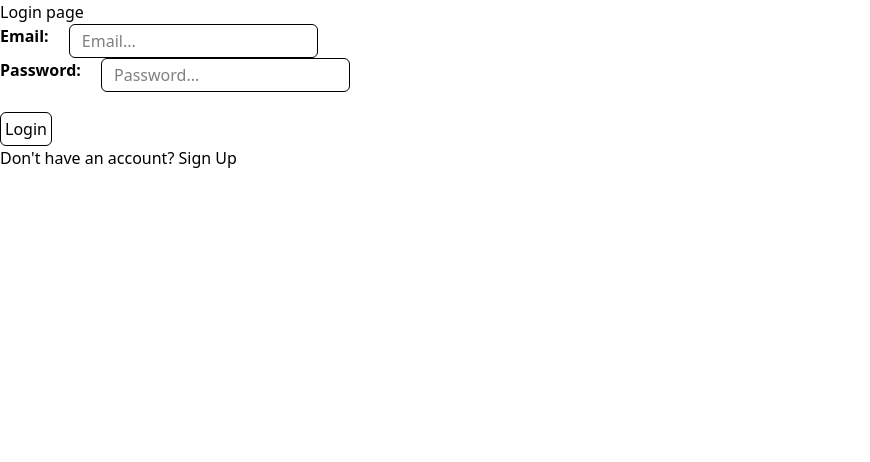
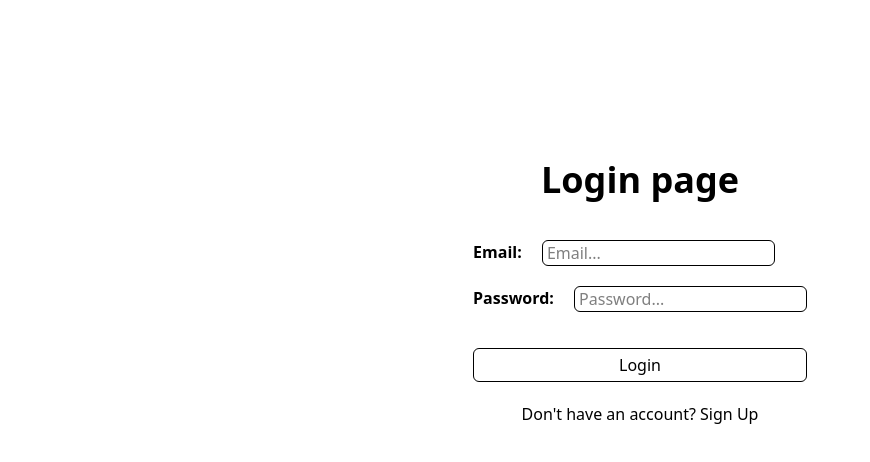
Before and after one commit to shaquillekiragu/journeyon-frontend, a React (Vite) app: page /login in a window 1280 px wide. Shown: the top 462 px of the page, without its empty margins (0-870 px from the left). Built offline with nearby package versions, Linux system fonts and the light colour scheme.

Commit message:
Restructure and style login page to match signup page for consistency

```diff
--- a/src/pages/LoginPage.tsx
+++ b/src/pages/LoginPage.tsx
@@ -1,19 +1,30 @@
 import React, { useState } from "react";
-import { Link } from "react-router-dom";
+import { useNavigate, Link } from "react-router-dom";
+
+interface IAccount {
+  id: number;
+  email: string;
+  password: string;
+}
 
 export default function LoginPage(): React.ReactElement {
+  const navigate = useNavigate();
+
   const [email, setEmail] = useState("");
   const [password, setPassword] = useState("");
+  const [showError, setShowError] = useState(false);
 
   const handleLogin = (e: React.FormEvent): void => {
     e.preventDefault();
     console.log("Logging in with...", email, password);
+    navigate("/home");
   };
 
   return (
-    <div>
-      <h1>Login page</h1>
-      <form onSubmit={handleLogin}>
+    <main className="flex flex-col justify-center items-center gap-5 mt-[20vh]">
+      <h1 className="text-4xl text-center font-semibold mb-5">Login page</h1>
+
+      <form onSubmit={handleLogin} className="flex flex-col gap-5">
         <div className="flex gap-5">
           <label htmlFor="email" className="font-semibold">
             Email:
@@ -25,7 +36,7 @@ export default function LoginPage(): React.ReactElement {
             placeholder=" Email..."
             value={email}
             onChange={(e) => setEmail(e.target.value)}
-            className="border rounded-md px-2 py-1"
+            className="border rounded-md"
             required
           />
         </div>
@@ -41,20 +52,32 @@ export default function LoginPage(): React.ReactElement {
             placeholder=" Password..."
             value={password}
             onChange={(e) => setPassword(e.target.value)}
-            className="border rounded-md px-2 py-1"
+            className="border rounded-md"
             required
           />
         </div>
+
+        <p
+          className={`text-red-600 text-center mb-4 ${
+            showError ? "visible" : "hidden"
+          }`}
+        >
+          An account with this email doesn't exist.
+        </p>
+
         <button
           type="submit"
-          className="border rounded-md mt-5 p-1 hover:cursor-pointer"
+          className="border rounded-md mt-4 p-1 hover:cursor-pointer"
         >
           Login
         </button>
       </form>
       <p>
-        Don't have an account? <Link to="/signup">Sign Up</Link>
+        Don't have an account?{" "}
+        <Link to="/signup" className="hover:underline">
+          Sign Up
+        </Link>
       </p>
-    </div>
+    </main>
   );
 }
```
